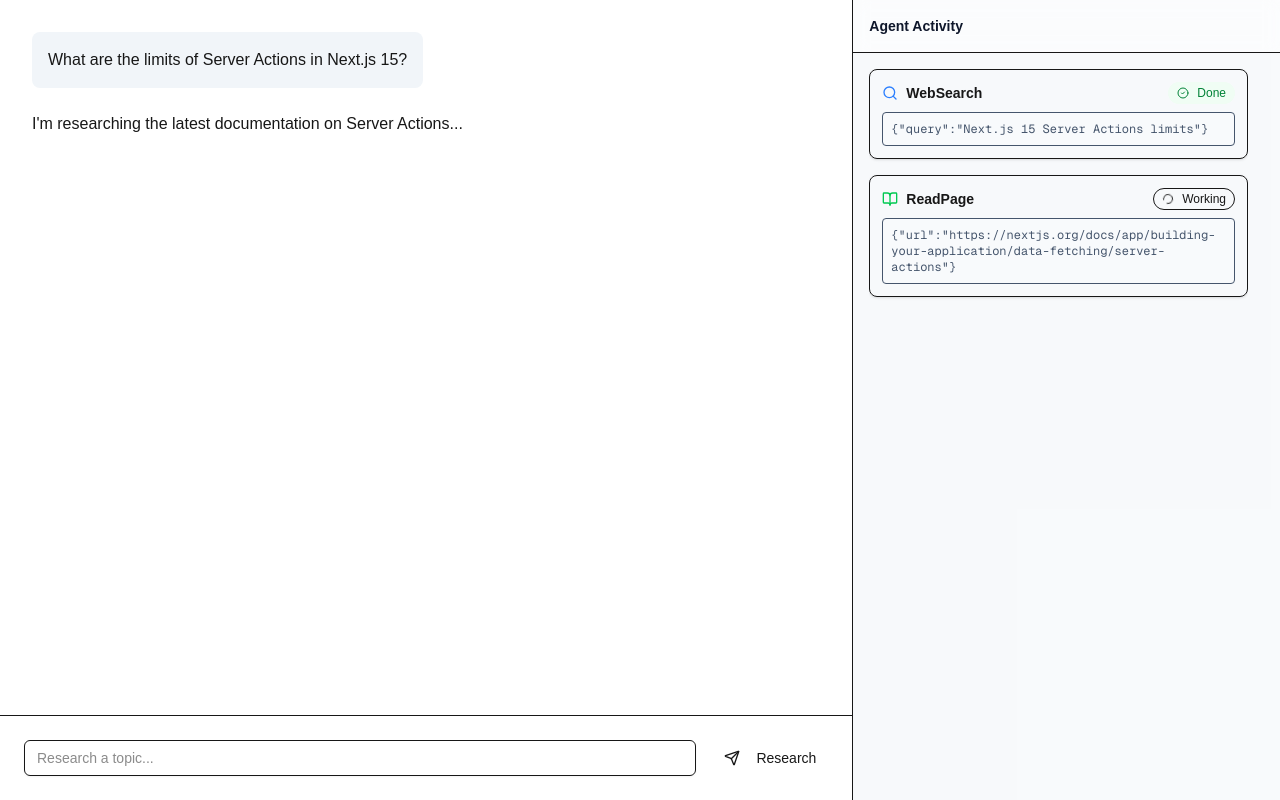
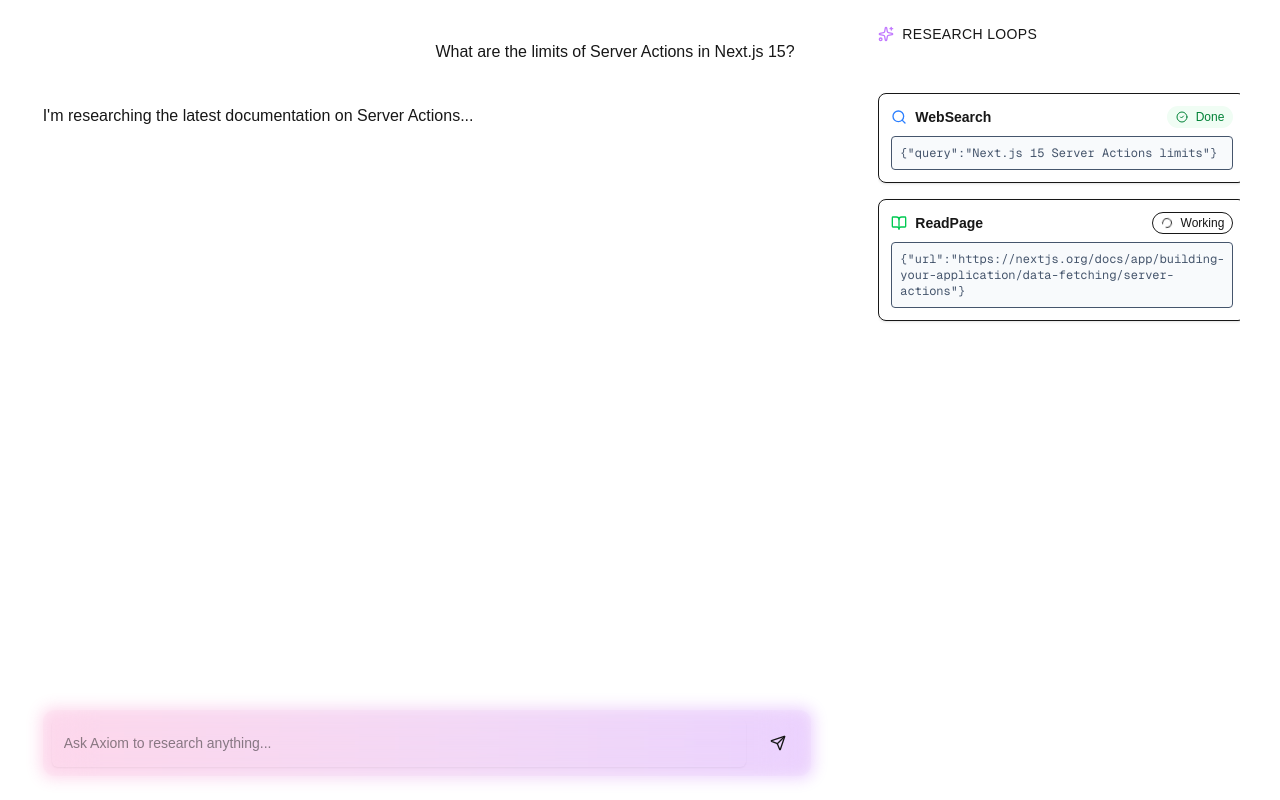
Before and after one commit to ayomidedaniel1/axiom, a Next.js app: page / in a window 1280 px wide. Built offline with nearby package versions, Linux system fonts and the light colour scheme.

Commit message:
feat: Implement initial research chat UI with a thought log and AI SDK integration.

```diff
--- a/app/page.tsx
+++ b/app/page.tsx
@@ -3,7 +3,7 @@
 import { useState } from "react";
 import { Input } from "@/components/ui/input";
 import { Button } from "@/components/ui/button";
-import { Send } from "lucide-react";
+import { Send, Sparkles } from "lucide-react"; // Added Sparkles for premium feel
 import { ThoughtLog } from "@/components/research/thought-log";
 import { MOCK_MESSAGES, MOCK_STEPS } from "@/lib/mock-data";
 
@@ -11,40 +11,50 @@ export default function Page() {
   const [input, setInput] = useState("");
 
   return (
-    <div className="grid grid-cols-12 h-screen w-full bg-slate-50">
+    <div className="grid grid-cols-12 h-screen w-full overflow-hidden bg-background text-foreground">
 
-      {/* LEFT: Chat & Report Area */}
-      <div className="col-span-8 flex flex-col h-full border-r bg-white">
-        <div className="flex-1 p-8 overflow-y-auto">
+      {/* LEFT: Chat Area (Clean, Readable) */}
+      <div className="col-span-8 flex flex-col h-full relative">
+        <div className="flex-1 p-8 overflow-y-auto scrollbar-hide">
+          <div className="max-w-3xl mx-auto space-y-8">
             {MOCK_MESSAGES.map((m, i) => (
-            <div key={i} className={`mb-6 ${m.role === 'assistant' ? 'prose prose-slate' : 'bg-slate-100 p-4 rounded-lg inline-block'}`}>
+              <div key={i} className={m.role === 'user' ? 'flex justify-end' : ''}>
+                <div className={m.role === 'user'
+                  ? 'bg-secondary text-secondary-foreground px-4 py-2 rounded-2xl rounded-tr-sm max-w-[80%]'
+                  : 'prose prose-invert prose-p:leading-relaxed prose-pre:bg-secondary/50 max-w-none'}>
                   {m.content}
+                </div>
               </div>
             ))}
           </div>
+        </div>
 
-        {/* Input Area */}
-        <div className="p-6 border-t bg-white">
-          <form className="flex gap-4">
+        {/* Input Area (Floating) */}
+        <div className="p-6">
+          <div className="max-w-3xl mx-auto relative group">
+            <div className="absolute -inset-0.5 bg-gradient-to-r from-pink-500 to-purple-600 rounded-xl opacity-20 group-hover:opacity-40 transition duration-500 blur"></div>
+            <form className="relative flex gap-2 bg-secondary/80 backdrop-blur-xl p-2 rounded-xl border border-white/5">
               <Input
-              placeholder="Research a topic..."
+                placeholder="Ask Axiom to research anything..."
                 value={input}
                 onChange={(e) => setInput(e.target.value)}
-              className="flex-1"
+                className="flex-1 bg-transparent border-none focus-visible:ring-0 text-base h-12"
               />
-            <Button>
-              <Send className="w-4 h-4 mr-2" /> Research
+              <Button size="icon" className="h-12 w-12 rounded-lg bg-primary text-primary-foreground hover:opacity-90 transition-opacity">
+                <Send className="w-5 h-5" />
               </Button>
             </form>
           </div>
         </div>
+      </div>
 
-      {/* RIGHT: Agent Thought Process */}
-      <div className="col-span-4 flex flex-col h-full bg-slate-50/50">
-        <div className="p-4 border-b bg-white/50 backdrop-blur">
-          <h2 className="font-semibold text-sm text-slate-900">Agent Activity</h2>
+      {/* RIGHT: Agent Sidebar (Glassmorphism) */}
+      <div className="col-span-4 h-full border-l border-white/5 bg-secondary/10 backdrop-blur-sm flex flex-col">
+        <div className="p-6 border-b border-white/5 flex items-center gap-2">
+          <Sparkles className="w-4 h-4 text-purple-400" />
+          <h2 className="font-medium text-sm tracking-wide text-muted-foreground uppercase">Research Loops</h2>
         </div>
-        <div className="p-4 flex-1 overflow-hidden">
+        <div className="p-6 flex-1 overflow-hidden">
           <ThoughtLog steps={MOCK_STEPS} />
         </div>
       </div>
```
Lines whose indentation alone changed are shown as unchanged.
